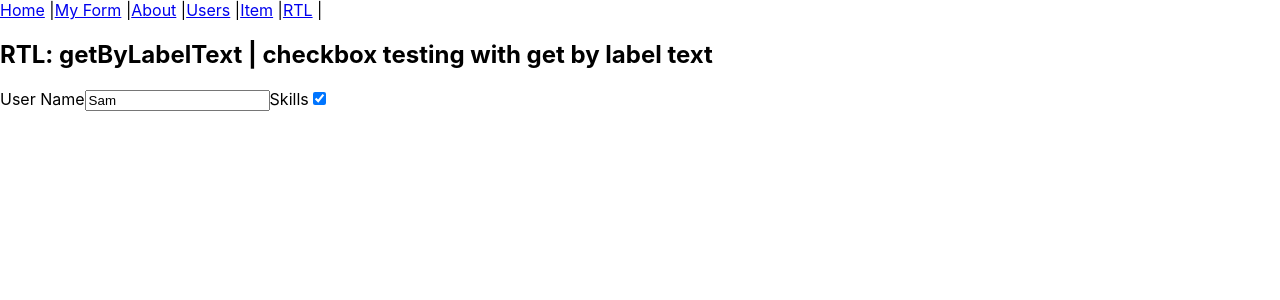
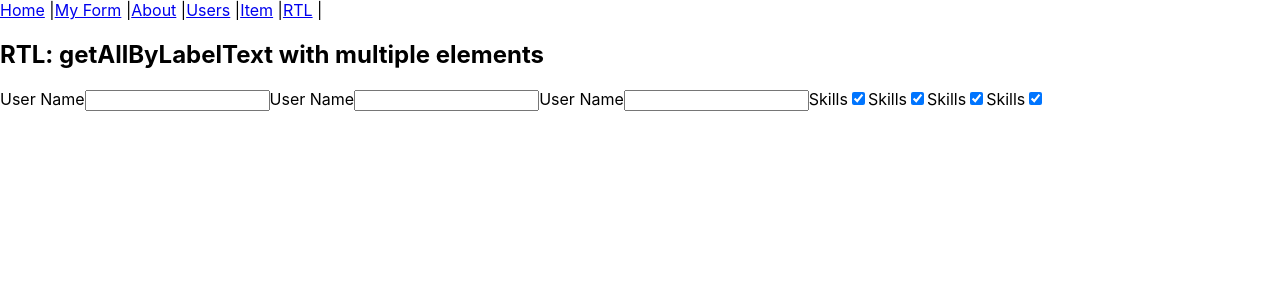
Before and after one commit to arunpradhan/testing-jest, a React (Create React App) app: page /rtl in a window 1280 px wide. Shown: the top 300 px of the page. Built offline with nearby package versions, Linux system fonts and the light colour scheme.

Commit message:
RTL Query: getAllByLabelText with multiple elements

```diff
--- a/src/Rtl.js
+++ b/src/Rtl.js
@@ -2,12 +2,22 @@
 function Rtl() {
     return (
         <div>
-            <h2>RTL: getByLabelText | checkbox testing with get by label text</h2>
-            <label htmlFor="user-name">User Name</label>
-            <input type="text" id="user-name" defaultValue="Sam"/>
+            <h2>RTL: getAllByLabelText with multiple elements</h2>
+            <label htmlFor="user-name1">User Name</label>
+            <input type="text" id="user-name1"/>
+            <label htmlFor="user-name2">User Name</label>
+            <input type="text" id="user-name2"/>
+            <label htmlFor="user-name3">User Name</label>
+            <input type="text" id="user-name3"/>
 
-            <label htmlFor="skills">Skills</label>
-            <input type="checkbox" id="skills" defaultChecked />
+            <label htmlFor="skills1">Skills</label>
+            <input type="checkbox" id="skills1" defaultChecked={true} />
+            <label htmlFor="skills2">Skills</label>
+            <input type="checkbox" id="skills2" defaultChecked={true}/>
+            <label htmlFor="skills3">Skills</label>
+            <input type="checkbox" id="skills3" defaultChecked={true}/>
+            <label htmlFor="skills4">Skills</label>
+            <input type="checkbox" id="skills4" defaultChecked={true}/>
 
         </div>
     );
```
Also changed, not shown: 1 other file (tests, documents, lock files or other folders).
